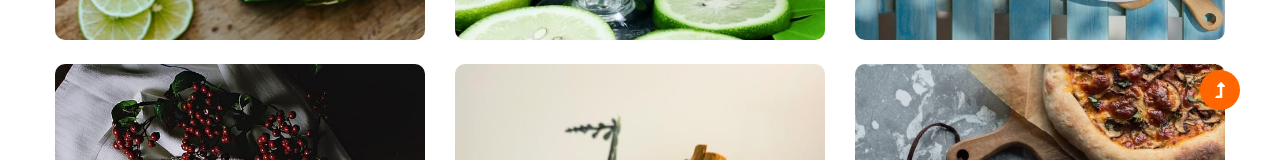
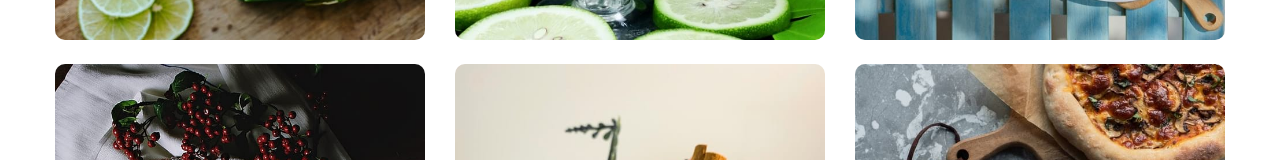
Before and after one commit to Quocbinh7416/BC14-BTL-DINER, a plain HTML site: page index.html in a window 1280 px wide. Shown: the part 610-770 px from the top of the page. Drawn offline with nearby package versions, Linux system fonts and the light colour scheme.

Commit message:
updated files

```diff
--- a/index.html
+++ b/index.html
@@ -370,7 +370,7 @@
         </div>
     </footer>
     <div class="backtotop">
-        <a href="#" class="backToTop cd-top text-replace js-cd-top">
+        <a href="#" class="backgitToTop cd-top text-replace js-cd-top">
             <i class="fa fa-level-up-alt"></i>
         </a>
     </div>
```
